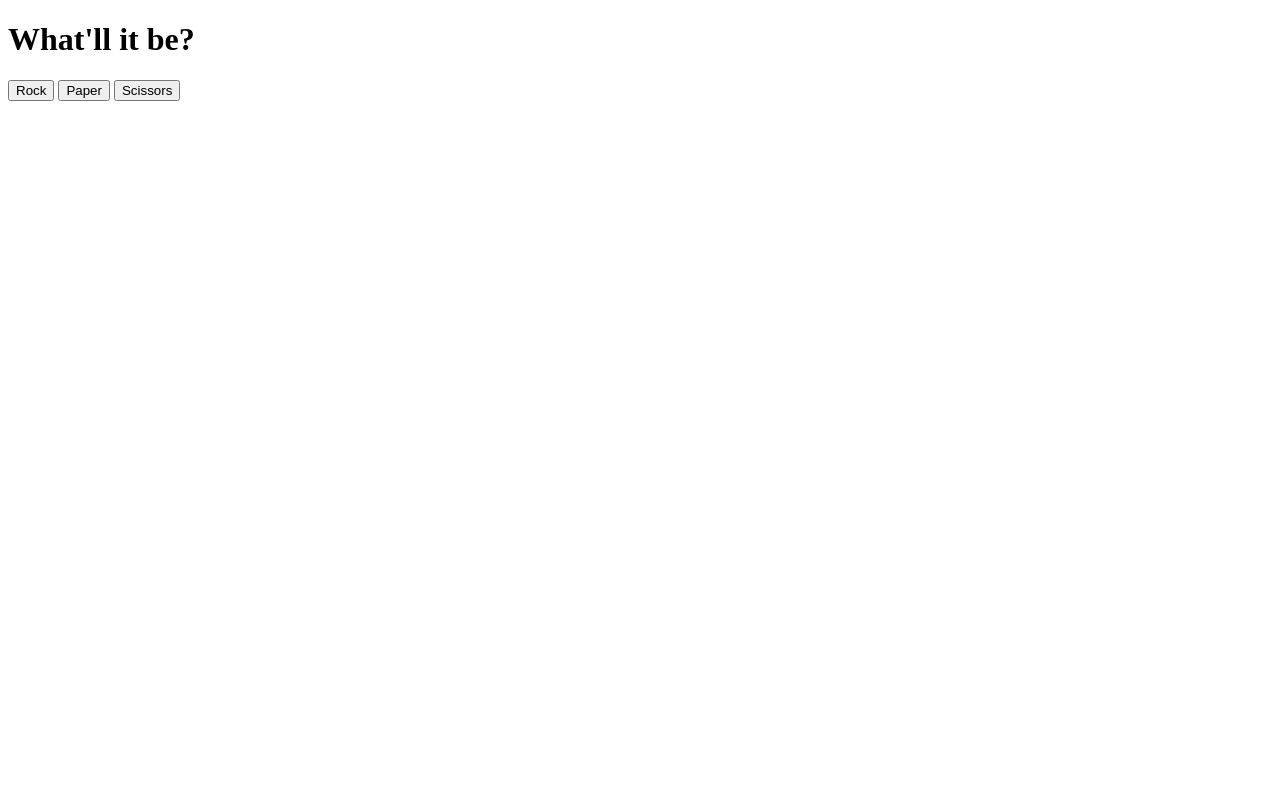
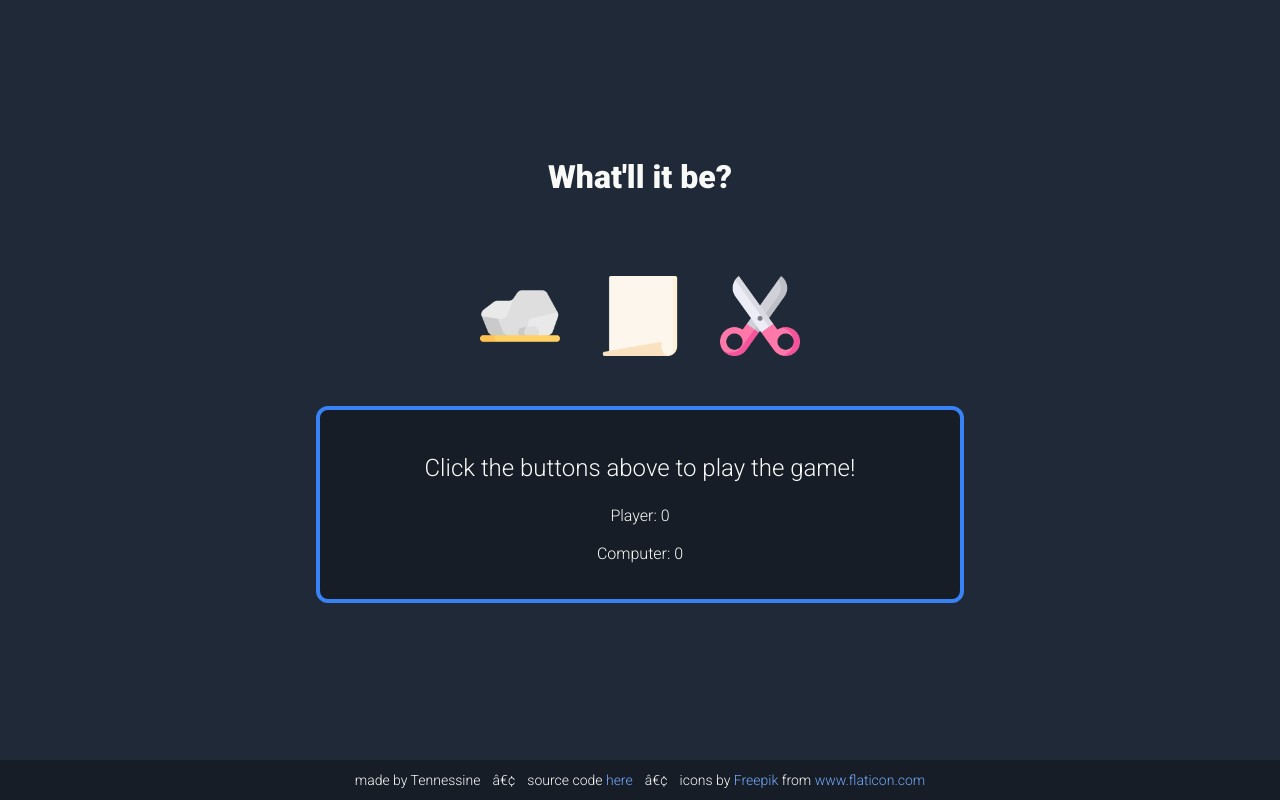
Before and after one commit to tennessinegd/odin-rps, a plain HTML site: page index.html in a window 1280 px wide. Drawn offline with Linux system fonts and the light colour scheme.

Commit message:
Add style

```diff
--- a/index.html
+++ b/index.html
@@ -3,16 +3,28 @@
 <head>
     <meta charset="utf=8">
     <title>Odin — Rock Paper Scissors</title>
+    <link rel="stylesheet" href="./style.css">
     <script src="scripts/script.js" defer></script>
 </head>
 <body>
-    <h1>What'll it be?</h1>
-    <div class="buttons">
-        <button id="rock">Rock</button>
-        <button id="paper">Paper</button>
-        <button id="scissors">Scissors</button>
+    <div class="content">
+        <div class="input">
+            <h1>What'll it be?</h1>
+            <div class="moves">
+                <img src="./images/rock.png" alt="Rock" id="rock"></img>
+                <img src="./images/paper.png" alt="Paper" id="paper"></img>
+                <img src="./images/scissors.png" alt="Scissors" id="scissors"></img>
+            </div>
+        </div>
+        <div class="output">
+            <div class="output-container">
+                <p id="results">Click the buttons above to play the game!</p>
+                <p id="score">Player: <span id="player-score">0</span><br><br>Computer: <span id="computer-score">0</span></p>
+            </div>
+        </div>
     </div>
-    <p id="results"></p>
-    <p id="score"></p>
+    <footer>
+        <li>made by Tennessine</li> • <li>source code <a href="https://github.com/tennessinegd/odin-rps">here</a></li> • <li>icons by <a href="https://www.freepik.com" title="Freepik">Freepik</a> from <a href="https://www.flaticon.com/" title="Flaticon">www.flaticon.com</a></li>
+    </footer>
 </body>
 </html>
--- a/scripts/script.js
+++ b/scripts/script.js
@@ -1,10 +1,10 @@
 let playerScore = 0;
 let computerScore = 0;
 
-const buttons = document.querySelectorAll(".buttons>button");
+const buttons = document.querySelectorAll(".moves>img");
 for (let button of buttons) {
     button.addEventListener("click", e => {
-        const result = playRound(e.target.textContent, getComputerChoice());
+        const result = playRound(e.target.id, getComputerChoice());
         game(result);
     });
 }
@@ -42,7 +42,8 @@ function playRound(playerSelection, computerSelection) {
 }
 
 const resultsParagraph = document.querySelector("#results");
-const scoreParagraph = document.querySelector("#score");
+const playerScoreParagraph = document.querySelector("#player-score");
+const computerScoreParagraph = document.querySelector("#computer-score");
 
 function game(result) {
     let resultString = "";
@@ -50,7 +51,6 @@ function game(result) {
     if (result === null) {
         resultString = "It's a draw! Nobody wins!";
         resultsParagraph.textContent = resultString;
-        scoreParagraph.innerHTML = `Player: ${playerScore}<br><br>Computer: ${computerScore}`;
         return;
     }
 
@@ -75,7 +75,8 @@ function game(result) {
     }
 
     resultsParagraph.textContent = resultString;
-    scoreParagraph.innerHTML = `Player: ${playerScore}<br><br>Computer: ${computerScore}`;
+    playerScoreParagraph.textContent = playerScore;
+    computerScoreParagraph.textContent = computerScore;
 }
 
 const body = document.querySelector("body");
@@ -84,7 +85,10 @@ function gameEnd(gameWon) {
         body.removeChild(body.firstElementChild);
     }
     const endingDiv = document.createElement("div");
-    endingDiv.textContent = gameWon ? "You won the game! Refresh the page to play again."
-                                    : "You lost the game! Refresh the page to play again.";
+    endingDiv.setAttribute("id", "end");
+    endingDiv.innerHTML = gameWon ? "You won the game!<br><br><span>Click here or refresh the page to play again.</span>"
+                                    : "You lost the game!<br><br><span>Click here or refresh the page to play again.</span>";
+    endingDiv.addEventListener("click", () => window.location.reload());
+    body.style.justifyContent = "center";
     body.appendChild(endingDiv);
 }
--- /dev/null
+++ b/style.css
@@ -0,0 +1,101 @@
+@import url('https://fonts.googleapis.com/css2?family=Roboto:ital,wght@0,100;0,300;0,400;0,500;0,700;0,900;1,100;1,300;1,400;1,500;1,700;1,900&display=swap');
+
+body {
+    font-family: 'Roboto', "Arial", sans-serif;
+    margin: 0;
+    color: #f9faf8;
+    background-color: #1f2937;
+    height: 100vh;
+    display: flex;
+    flex-direction: column;
+    justify-content: space-between;
+}
+
+.content {
+    box-sizing: border-box;
+    padding: 12px;
+    flex: 1;
+    display: flex;
+    flex-direction: column;
+    justify-content: center;
+    align-items: center;
+    gap: 50px;
+}
+
+h1 {
+    font-size: 32px;
+    font-weight: 900;
+    text-align: center;
+    margin: 0;
+    padding-bottom: 80px;
+}
+
+.moves img {
+    height: 80px;
+    width: auto;
+}
+
+.moves {
+    display: flex;
+    flex-wrap: wrap;
+    justify-content: center;
+    align-items: center;
+    align-content: space-between;
+    gap: 40px;
+}
+
+.output {
+    align-self: stretch;
+    display: flex;
+    justify-content: center;
+}
+
+.output-container {
+    background-color: #161d27;
+    font-weight: 300;
+    padding: 20px;
+    border: 4px solid #3882f6;
+    border-radius: 12px;
+    flex: 1;
+    max-width: 600px;
+    text-align: center;
+}
+
+#results {
+    font-size: 24px;
+}
+
+footer {
+    box-sizing: border-box;
+    background-color: #161d27;
+    font-size: 14px;
+    font-weight: 300;
+    height: 40px;
+    display: flex;
+    justify-content: center;
+    align-items: center;
+    gap: 12px;
+}
+
+footer li {
+    display: inline;
+    list-style-type: none;
+}
+
+footer a,
+footer a:visited {
+    color: #74a8f9;
+    text-decoration: none;
+}
+
+#end {
+    font-size: 36px;
+    font-weight: 900;
+    text-align: center;
+    padding: 60px;
+}
+
+#end span {
+    font-size: 20px;
+    font-weight: 300;
+}
```
Also changed, not shown: images/paper.png (added), images/rock.png (added), images/scissors.png (added).
